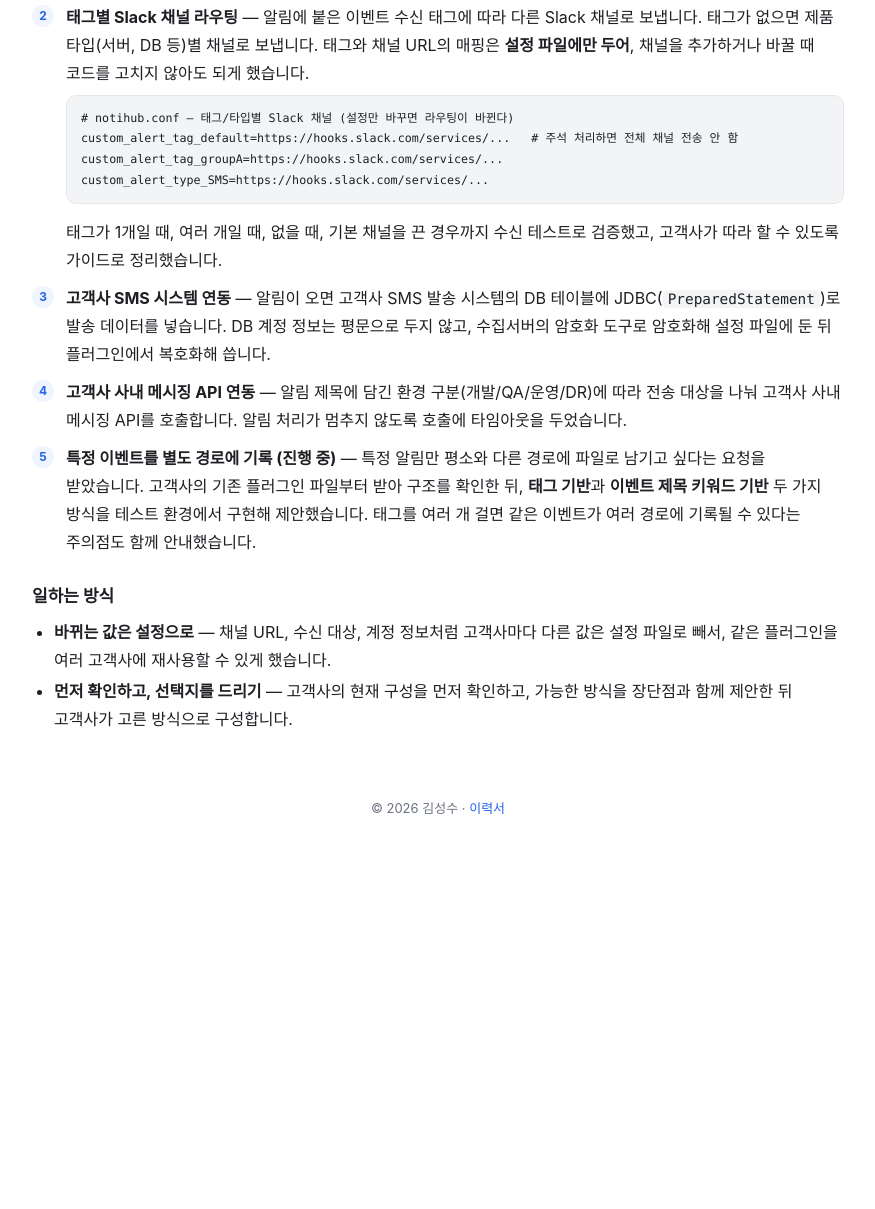
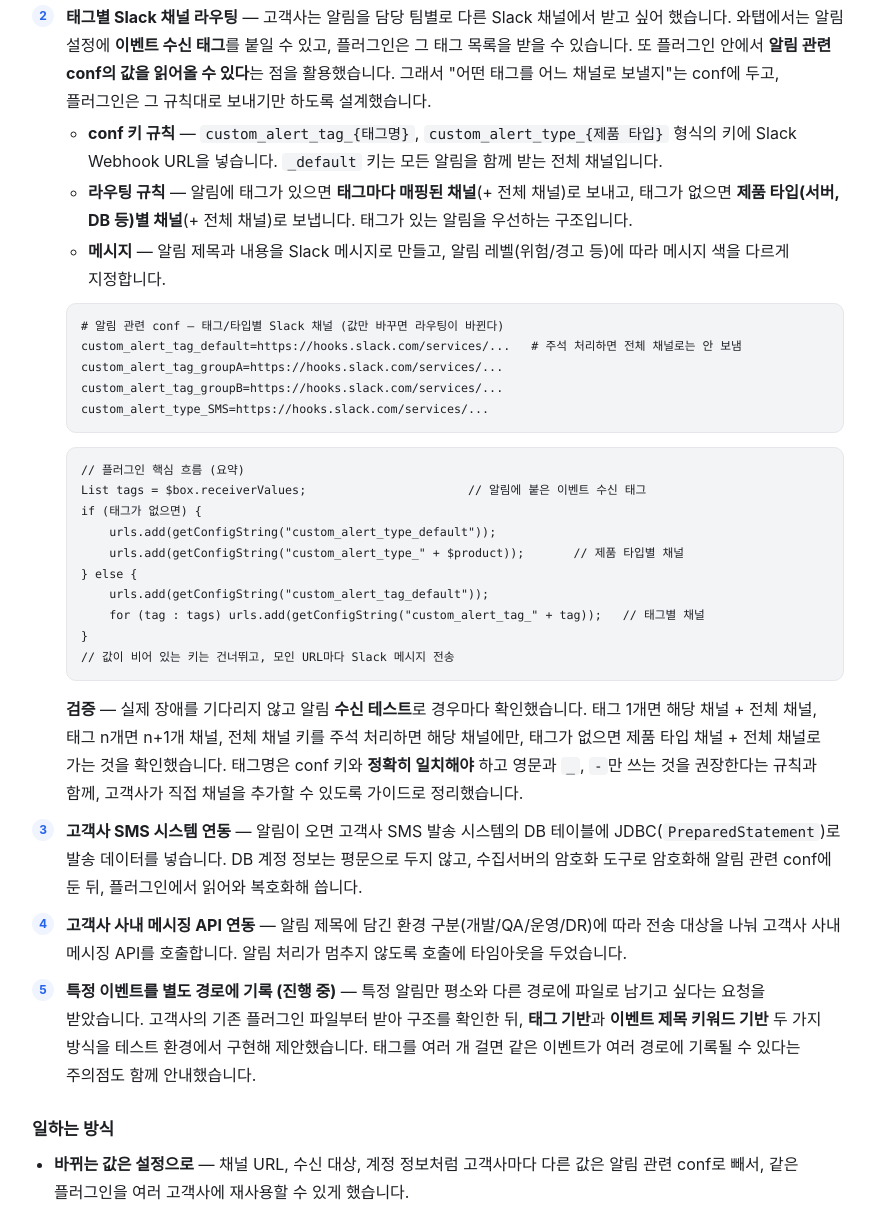
Before and after one commit to SsangSoo/SsangSoo.github.io, a plain HTML site: page portfolio.html in a window 1280 px wide. Shown: the part 9547-10756 px from the top of the page, without its empty margins (202-1077 px from the left). Before the commit the page ends 10462 px from the top, so only its background shows below. Drawn offline with Linux system fonts and the light colour scheme; a web font is replaced by a local one.

Commit message:
Portfolio: expand tag-based Slack routing in case 07
Co-Authored-By: Claude Opus 5.5 <noreply@anthropic.com>

```diff
--- a/portfolio.html
+++ b/portfolio.html
@@ -185,6 +185,7 @@
     .result { margin-bottom: 4mm; }
     h2, h3, .case-no, .case-meta { break-after: avoid; page-break-after: avoid; }
     li, pre, figure, .result, .ov-list li, .more li { break-inside: avoid; page-break-inside: avoid; }
+    .steps > li.long { break-inside: auto; page-break-inside: auto; }
   }
 </style>
 </head>
@@ -463,20 +464,36 @@ calculation(today());   // 호출할 때마다 오늘 날짜</code></pre>
     <h3>구현한 것</h3>
     <ol class="steps">
       <li><b>공통 유틸 라이브러리</b> — 플러그인마다 반복되는 HTTP 호출, 문자열·리스트 검증, 알림 레벨별 색상 지정을 별도 Java 유틸 jar로 분리했습니다. 플러그인 코드는 연동 로직에만 집중할 수 있게 했습니다.</li>
-      <li><b>태그별 Slack 채널 라우팅</b> — 알림에 붙은 이벤트 수신 태그에 따라 다른 Slack 채널로 보냅니다. 태그가 없으면 제품 타입(서버, DB 등)별 채널로 보냅니다. 태그와 채널 URL의 매핑은 <b>설정 파일에만 두어</b>, 채널을 추가하거나 바꿀 때 코드를 고치지 않아도 되게 했습니다.
-<pre><code># notihub.conf — 태그/타입별 Slack 채널 (설정만 바꾸면 라우팅이 바뀐다)
-custom_alert_tag_default=https://hooks.slack.com/services/...   # 주석 처리하면 전체 채널 전송 안 함
+      <li class="long"><b>태그별 Slack 채널 라우팅</b> — 고객사는 알림을 담당 팀별로 다른 Slack 채널에서 받고 싶어 했습니다. 와탭에서는 알림 설정에 <b>이벤트 수신 태그</b>를 붙일 수 있고, 플러그인은 그 태그 목록을 받을 수 있습니다. 또 플러그인 안에서 <b>알림 관련 conf의 값을 읽어올 수 있다</b>는 점을 활용했습니다. 그래서 "어떤 태그를 어느 채널로 보낼지"는 conf에 두고, 플러그인은 그 규칙대로 보내기만 하도록 설계했습니다.
+        <ul>
+          <li><b>conf 키 규칙</b> — <code>custom_alert_tag_{태그명}</code>, <code>custom_alert_type_{제품 타입}</code> 형식의 키에 Slack Webhook URL을 넣습니다. <code>_default</code> 키는 모든 알림을 함께 받는 전체 채널입니다.</li>
+          <li><b>라우팅 규칙</b> — 알림에 태그가 있으면 <b>태그마다 매핑된 채널</b>(+ 전체 채널)로 보내고, 태그가 없으면 <b>제품 타입(서버, DB 등)별 채널</b>(+ 전체 채널)로 보냅니다. 태그가 있는 알림을 우선하는 구조입니다.</li>
+          <li><b>메시지</b> — 알림 제목과 내용을 Slack 메시지로 만들고, 알림 레벨(위험/경고 등)에 따라 메시지 색을 다르게 지정합니다.</li>
+        </ul>
+<pre><code># 알림 관련 conf — 태그/타입별 Slack 채널 (값만 바꾸면 라우팅이 바뀐다)
+custom_alert_tag_default=https://hooks.slack.com/services/...   # 주석 처리하면 전체 채널로는 안 보냄
 custom_alert_tag_groupA=https://hooks.slack.com/services/...
+custom_alert_tag_groupB=https://hooks.slack.com/services/...
 custom_alert_type_SMS=https://hooks.slack.com/services/...</code></pre>
-        태그가 1개일 때, 여러 개일 때, 없을 때, 기본 채널을 끈 경우까지 수신 테스트로 검증했고, 고객사가 따라 할 수 있도록 가이드로 정리했습니다.</li>
-      <li><b>고객사 SMS 시스템 연동</b> — 알림이 오면 고객사 SMS 발송 시스템의 DB 테이블에 JDBC(<code>PreparedStatement</code>)로 발송 데이터를 넣습니다. DB 계정 정보는 평문으로 두지 않고, 수집서버의 암호화 도구로 암호화해 설정 파일에 둔 뒤 플러그인에서 복호화해 씁니다.</li>
+<pre><code>// 플러그인 핵심 흐름 (요약)
+List tags = $box.receiverValues;                       // 알림에 붙은 이벤트 수신 태그
+if (태그가 없으면) {
+    urls.add(getConfigString("custom_alert_type_default"));
+    urls.add(getConfigString("custom_alert_type_" + $product));       // 제품 타입별 채널
+} else {
+    urls.add(getConfigString("custom_alert_tag_default"));
+    for (tag : tags) urls.add(getConfigString("custom_alert_tag_" + tag));   // 태그별 채널
+}
+// 값이 비어 있는 키는 건너뛰고, 모인 URL마다 Slack 메시지 전송</code></pre>
+        <b>검증</b> — 실제 장애를 기다리지 않고 알림 <b>수신 테스트</b>로 경우마다 확인했습니다. 태그 1개면 해당 채널 + 전체 채널, 태그 n개면 n+1개 채널, 전체 채널 키를 주석 처리하면 해당 채널에만, 태그가 없으면 제품 타입 채널 + 전체 채널로 가는 것을 확인했습니다. 태그명은 conf 키와 <b>정확히 일치해야</b> 하고 영문과 <code>_</code>, <code>-</code>만 쓰는 것을 권장한다는 규칙과 함께, 고객사가 직접 채널을 추가할 수 있도록 가이드로 정리했습니다.</li>
+      <li><b>고객사 SMS 시스템 연동</b> — 알림이 오면 고객사 SMS 발송 시스템의 DB 테이블에 JDBC(<code>PreparedStatement</code>)로 발송 데이터를 넣습니다. DB 계정 정보는 평문으로 두지 않고, 수집서버의 암호화 도구로 암호화해 알림 관련 conf에 둔 뒤, 플러그인에서 읽어와 복호화해 씁니다.</li>
       <li><b>고객사 사내 메시징 API 연동</b> — 알림 제목에 담긴 환경 구분(개발/QA/운영/DR)에 따라 전송 대상을 나눠 고객사 사내 메시징 API를 호출합니다. 알림 처리가 멈추지 않도록 호출에 타임아웃을 두었습니다.</li>
       <li><b>특정 이벤트를 별도 경로에 기록 (진행 중)</b> — 특정 알림만 평소와 다른 경로에 파일로 남기고 싶다는 요청을 받았습니다. 고객사의 기존 플러그인 파일부터 받아 구조를 확인한 뒤, <b>태그 기반</b>과 <b>이벤트 제목 키워드 기반</b> 두 가지 방식을 테스트 환경에서 구현해 제안했습니다. 태그를 여러 개 걸면 같은 이벤트가 여러 경로에 기록될 수 있다는 주의점도 함께 안내했습니다.</li>
     </ol>
 
     <h3>일하는 방식</h3>
     <ul>
-      <li><b>바뀌는 값은 설정으로</b> — 채널 URL, 수신 대상, 계정 정보처럼 고객사마다 다른 값은 설정 파일로 빼서, 같은 플러그인을 여러 고객사에 재사용할 수 있게 했습니다.</li>
+      <li><b>바뀌는 값은 설정으로</b> — 채널 URL, 수신 대상, 계정 정보처럼 고객사마다 다른 값은 알림 관련 conf로 빼서, 같은 플러그인을 여러 고객사에 재사용할 수 있게 했습니다.</li>
       <li><b>먼저 확인하고, 선택지를 드리기</b> — 고객사의 현재 구성을 먼저 확인하고, 가능한 방식을 장단점과 함께 제안한 뒤 고객사가 고른 방식으로 구성합니다.</li>
     </ul>
   </section>
```
